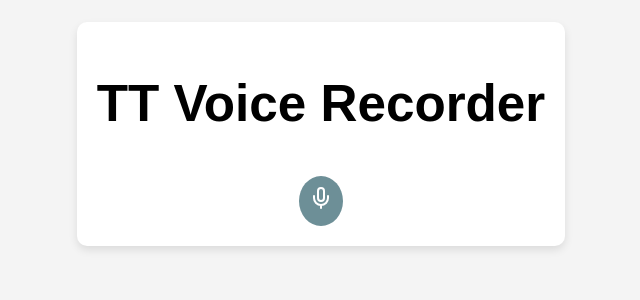
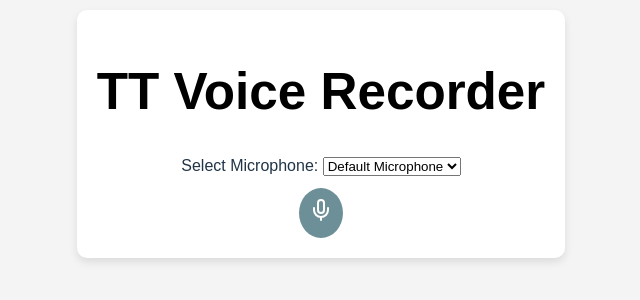
Before and after one commit to kamranlatifch/voice-recorder-app, a React (Vite) app: page / in a window 1280 px wide. Shown: the part 266-566 px from the top of the page, without its empty margins (319-959 px from the left). Built offline with nearby package versions, Linux system fonts and the light colour scheme.

Commit message:
fix/mic select

```diff
--- a/src/App.jsx
+++ b/src/App.jsx
@@ -1,5 +1,4 @@
 // import { useState, useRef } from 'react';
-
 // import { LiveAudioVisualizer } from 'react-audio-visualize';
 // import './App.css';
 // import { CircleStop, Mic } from 'lucide-react';
@@ -8,73 +7,118 @@
 //   const [isRecording, setIsRecording] = useState(false);
 //   const [audioURL, setAudioURL] = useState(null);
 //   const [mediaRecorder, setMediaRecorder] = useState(null);
+//   const [stream, setStream] = useState(null);
 //   const audioChunks = useRef([]);
+//   let retryCount = 0;
+//   const MAX_RETRIES = 5;
 
-//   // const startRecording = async () => {
-//   //   const stream = await navigator.mediaDevices.getUserMedia({ audio: true });
-//   //   const recorder = new MediaRecorder(stream);
+//   // Function to check if microphone is capturing real sound
+//   const checkMicActivity = async (stream) => {
+//     const audioContext = new (window.AudioContext ||
+//       window.webkitAudioContext)();
+//     const source = audioContext.createMediaStreamSource(stream);
+//     const analyser = audioContext.createAnalyser();
+//     source.connect(analyser);
+//     analyser.fftSize = 512;
+//     const buffer = new Uint8Array(analyser.frequencyBinCount);
 
-//   //   recorder.ondataavailable = (event) => {
-//   //     audioChunks.current.push(event.data);
-//   //   };
+//     return new Promise((resolve) => {
+//       setTimeout(() => {
+//         analyser.getByteFrequencyData(buffer);
+//         const sum = buffer.reduce((a, b) => a + b, 0);
+//         resolve(sum > 0); // If sum > 0, sound is detected
+//       }, 500);
+//     });
+//   };
 
-//   //   recorder.onstop = () => {
-//   //     const audioBlob = new Blob(audioChunks.current, { type: 'audio/wav' });
-//   //     setAudioURL(URL.createObjectURL(audioBlob));
-//   //     audioChunks.current = [];
-//   //   };
-
-//   //   recorder.start();
-//   //   setMediaRecorder(recorder);
-//   //   setIsRecording(true);
-//   // };
 //   const startRecording = async () => {
 //     try {
-//       // Try accessing the microphone
-//       const stream = await navigator.mediaDevices.getUserMedia({ audio: true });
+//       console.log('🎤 Requesting microphone access...');
 
-//       const recorder = new MediaRecorder(stream);
-//       recorder.ondataavailable = (event) =>
-//         audioChunks.current.push(event.data);
+//       // Fetch microphone stream
+//       const stream = await navigator.mediaDevices.getUserMedia({
+//         audio: {
+//           sampleRate: 48000, // Opus preferred rate
+//           channelCount: 1,
+//           noiseSuppression: true,
+//           echoCancellation: true,
+//         },
+//       });
+
+//       console.log('✅ Microphone accessed successfully');
+//       setStream(stream);
+
+//       // **Check if mic is capturing real sound**
+//       const hasAudio = await checkMicActivity(stream);
+//       if (!hasAudio) {
+//         console.warn('❌ No audio detected! Restarting...');
+//         if (retryCount < MAX_RETRIES) {
+//           retryCount++;
+//           setTimeout(startRecording, 1000);
+//         }
+//         return;
+//       }
+
+//       // **Setup MediaRecorder with Opus codec**
+//       const recorder = new MediaRecorder(stream, {
+//         mimeType: 'audio/webm;codecs=opus',
+//       });
+
+//       audioChunks.current = [];
+//       recorder.ondataavailable = (event) => {
+//         if (event.data.size > 0) {
+//           audioChunks.current.push(event.data);
+//         }
+//       };
+
 //       recorder.onstop = () => {
-//         const audioBlob = new Blob(audioChunks.current, { type: 'audio/wav' });
+//         if (audioChunks.current.length === 0) {
+//           console.warn('❌ No audio data received. Retrying...');
+//           if (retryCount < MAX_RETRIES) {
+//             retryCount++;
+//             startRecording();
+//           }
+//           return;
+//         }
+
+//         const audioBlob = new Blob(audioChunks.current, { type: 'audio/webm' });
 //         setAudioURL(URL.createObjectURL(audioBlob));
-//         audioChunks.current = [];
 //       };
 
 //       recorder.start();
 //       setMediaRecorder(recorder);
 //       setIsRecording(true);
+//       retryCount = 0; // Reset retries on success
 //     } catch (error) {
-//       // If microphone is in use by another app, an error will be thrown
-//       alert(
-//         'Another app is using the microphone. Close other apps before recording.'
-//       );
+//       console.error('🚨 Error starting recording:', error);
+//       if (retryCount < MAX_RETRIES) {
+//         retryCount++;
+//         setTimeout(startRecording, 1000);
+//       }
 //     }
 //   };
 
 //   const stopRecording = () => {
+//     console.log('🛑 Stopping recording...');
 //     if (mediaRecorder) {
 //       mediaRecorder.stop();
 //       setIsRecording(false);
+//     }
+//     if (stream) {
+//       stream.getTracks().forEach((track) => track.stop());
 //     }
 //   };
 
 //   return (
 //     <div className='app-container'>
-//       <h1 style={{ color: 'black' }}>Voice Recorder</h1>
+//       <h1 style={{ color: 'black' }}>TT Voice Recorder</h1>
 //       <div className='recorder-container'>
-//         {
-//           isRecording && (
-//             <LiveAudioVisualizer
-//               mediaRecorder={mediaRecorder}
-//               barColor='#6d8f97'
-//             />
-//           )
-//           // ) : (
-//           //   <div className='placeholder-wave' />
-//           // )
-//         }
+//         {isRecording && (
+//           <LiveAudioVisualizer
+//             mediaRecorder={mediaRecorder}
+//             barColor='#6d8f97'
+//           />
+//         )}
 
 //         <button
 //           className='record-btn'
@@ -92,7 +136,7 @@
 //   );
 // }
 
-import { useState, useRef } from 'react';
+import { useState, useRef, useEffect } from 'react';
 import { LiveAudioVisualizer } from 'react-audio-visualize';
 import './App.css';
 import { CircleStop, Mic } from 'lucide-react';
@@ -102,9 +146,40 @@ export default function App() {
   const [audioURL, setAudioURL] = useState(null);
   const [mediaRecorder, setMediaRecorder] = useState(null);
   const [stream, setStream] = useState(null);
+  const [mics, setMics] = useState([]);
+  const [selectedMic, setSelectedMic] = useState('default');
   const audioChunks = useRef([]);
   let retryCount = 0;
   const MAX_RETRIES = 5;
+
+  useEffect(() => {
+    async function getMicrophones() {
+      const devices = await navigator.mediaDevices.enumerateDevices();
+      let micList = devices.filter((d) => d.kind === 'audioinput');
+
+      console.log('Raw mic list:', micList);
+
+      // **Filter out duplicate mics by groupId**
+      const uniqueMics = micList.reduce((acc, mic) => {
+        if (!acc.some((m) => m.groupId === mic.groupId)) {
+          acc.push(mic);
+        }
+        return acc;
+      }, []);
+
+      console.log('Filtered mic list:', uniqueMics);
+      setMics(uniqueMics);
+
+      // **Auto-select the first mic if only one is available**
+      if (uniqueMics.length === 1) {
+        setSelectedMic(uniqueMics[0].deviceId);
+      } else {
+        setSelectedMic('default'); // Default behavior
+      }
+    }
+
+    getMicrophones();
+  }, []);
 
   // Function to check if microphone is capturing real sound
   const checkMicActivity = async (stream) => {
@@ -130,14 +205,17 @@ export default function App() {
       console.log('🎤 Requesting microphone access...');
 
       // Fetch microphone stream
-      const stream = await navigator.mediaDevices.getUserMedia({
+      const constraints = {
         audio: {
+          deviceId: selectedMic === 'default' ? undefined : selectedMic,
           sampleRate: 48000, // Opus preferred rate
           channelCount: 1,
           noiseSuppression: true,
           echoCancellation: true,
         },
-      });
+      };
+
+      const stream = await navigator.mediaDevices.getUserMedia(constraints);
 
       console.log('✅ Microphone accessed successfully');
       setStream(stream);
@@ -206,6 +284,38 @@ export default function App() {
   return (
     <div className='app-container'>
       <h1 style={{ color: 'black' }}>TT Voice Recorder</h1>
+
+      {/* <div>
+        <label>Select Microphone: </label>
+        <select
+          value={selectedMic}
+          onChange={(e) => setSelectedMic(e.target.value)}
+        >
+          <option value='default'>Default Microphone</option>
+          {mics?.map((mic) => (
+            <option key={mic.deviceId} value={mic.deviceId}>
+              {mic.label || `Microphone ${mics.indexOf(mic) + 1}`}
+            </option>
+          ))}
+        </select>
+      </div> */}
+      {!isRecording && (
+        <div>
+          <label>Select Microphone: </label>
+          <select
+            value={selectedMic}
+            onChange={(e) => setSelectedMic(e.target.value)}
+          >
+            <option value='default'>Default Microphone</option>
+            {mics?.map((mic) => (
+              <option key={mic.deviceId} value={mic.deviceId}>
+                {mic.label || `Microphone ${mics.indexOf(mic) + 1}`}
+              </option>
+            ))}
+          </select>
+        </div>
+      )}
+
       <div className='recorder-container'>
         {isRecording && (
           <LiveAudioVisualizer
@@ -229,200 +339,3 @@ export default function App() {
     </div>
   );
 }
-
-// import { useState, useRef } from 'react';
-// import { LiveAudioVisualizer } from 'react-audio-visualize';
-// import './App.css';
-// import { CircleStop, Mic } from 'lucide-react';
-
-// export default function App() {
-//   const [isRecording, setIsRecording] = useState(false);
-//   const [audioURL, setAudioURL] = useState(null);
-//   const [mediaRecorder, setMediaRecorder] = useState(null);
-//   const audioChunks = useRef([]);
-
-//   const checkMicUsage = async () => {
-//     console.log('Checking mic permissions');
-//     const devices = await navigator.mediaDevices.enumerateDevices();
-//     const micInUse = devices.some(
-//       (device) =>
-//         device.kind === 'audioinput' &&
-//         device.label.toLowerCase().includes('in use')
-//     );
-
-//     if (micInUse) {
-//       alert(
-//         'Microphone is being used by another app. Close Loom, Google Meet, or any recording software.'
-//       );
-//       return false;
-//     }
-//     console.log('MIC Permissions granted');
-//     return true;
-//   };
-//   // const startRecording = async () => {
-//   //   try {
-//   //     console.log('🎤 Starting recording...');
-
-//   //     // 🔹 Force default microphone selection
-//   //     const devices = await navigator.mediaDevices.enumerateDevices();
-//   //     const defaultMic = devices.find(
-//   //       (d) => d.kind === 'audioinput' && d.deviceId
-//   //     );
-
-//   //     if (!defaultMic) {
-//   //       alert('No microphone detected. Please check your audio settings.');
-//   //       return;
-//   //     }
-
-//   //     const stream = await navigator.mediaDevices.getUserMedia({
-//   //       audio: { deviceId: { exact: defaultMic.deviceId } },
-//   //     });
-
-//   //     console.log('🎤 Using Default Mic:', defaultMic.label);
-
-//   //     const recorder = new MediaRecorder(stream, {
-//   //       mimeType: 'audio/webm;codecs=opus',
-//   //     });
-
-//   //     audioChunks.current = [];
-
-//   //     recorder.ondataavailable = (event) => {
-//   //       if (event.data.size > 0) {
-//   //         audioChunks.current.push(event.data);
-//   //       }
-//   //     };
-
-//   //     recorder.onstop = () => {
-//   //       if (audioChunks.current.length === 0) {
-//   //         alert('Recording failed. No audio detected.');
-//   //         return;
-//   //       }
-
-//   //       const audioBlob = new Blob(audioChunks.current, { type: 'audio/webm' });
-//   //       setAudioURL(URL.createObjectURL(audioBlob));
-//   //     };
-
-//   //     recorder.start();
-//   //     setMediaRecorder(recorder);
-//   //     setIsRecording(true);
-//   //   } catch (error) {
-//   //     console.error('Error starting recording:', error);
-//   //     alert('Failed to access the microphone. Try closing other apps.');
-//   //   }
-//   // };
-//   const startRecording = async () => {
-//     try {
-//       console.log('🎤 Trying to start recording...');
-
-//       // Step 1️⃣: Force default microphone selection
-//       const devices = await navigator.mediaDevices.enumerateDevices();
-//       const defaultMic = devices.find(
-//         (d) => d.kind === 'audioinput' && d.deviceId
-//       );
-
-//       if (!defaultMic) {
-//         alert('No microphone detected. Please check your audio settings.');
-//         return;
-//       }
-
-//       const stream = await navigator.mediaDevices.getUserMedia({
-//         audio: { deviceId: { exact: defaultMic.deviceId } },
-//       });
-
-//       console.log('🎤 Using Default Mic:', defaultMic.label);
-
-//       // Step 2️⃣: Check for silent recordings
-//       const audioContext = new (window.AudioContext ||
-//         window.webkitAudioContext)();
-//       const source = audioContext.createMediaStreamSource(stream);
-//       const analyser = audioContext.createAnalyser();
-//       source.connect(analyser);
-
-//       const dataArray = new Uint8Array(analyser.frequencyBinCount);
-//       let hasAudio = false;
-
-//       const checkAudioInterval = setInterval(() => {
-//         analyser.getByteFrequencyData(dataArray);
-//         if (dataArray.some((value) => value > 0)) {
-//           hasAudio = true;
-//           clearInterval(checkAudioInterval);
-//         }
-//       }, 500);
-
-//       setTimeout(() => {
-//         if (!hasAudio) {
-//           alert(
-//             'Microphone detected, but no sound captured. Restarting recording...'
-//           );
-//           stream.getTracks().forEach((track) => track.stop()); // Stop bad stream
-//           setTimeout(startRecording, 1000); // Restart recording
-//         }
-//       }, 2000);
-
-//       // Step 3️⃣: Start recording with Opus codec (better than WAV)
-//       const recorder = new MediaRecorder(stream, {
-//         mimeType: 'audio/webm;codecs=opus',
-//       });
-
-//       audioChunks.current = [];
-
-//       recorder.ondataavailable = (event) => {
-//         if (event.data.size > 0) {
-//           audioChunks.current.push(event.data);
-//         }
-//       };
-
-//       recorder.onstop = () => {
-//         if (audioChunks.current.length === 0) {
-//           alert('Recording failed. No audio detected. Retrying...');
-//           startRecording(); // Restart recording
-//           return;
-//         }
-
-//         const audioBlob = new Blob(audioChunks.current, { type: 'audio/webm' });
-//         setAudioURL(URL.createObjectURL(audioBlob));
-//       };
-
-//       recorder.start();
-//       setMediaRecorder(recorder);
-//       setIsRecording(true);
-//     } catch (error) {
-//       console.error('Error starting recording:', error);
-//       alert('Failed to access the microphone. Try closing other apps.');
-//     }
-//   };
-
-//   const stopRecording = () => {
-//     console.log('Recording is stopped');
-//     if (mediaRecorder) {
-//       mediaRecorder.stop();
-//       setIsRecording(false);
-//     }
-//   };
-
-//   return (
-//     <div className='app-container'>
-//       <h1 style={{ color: 'black' }}>TT Voice Recorder</h1>
-//       <div className='recorder-container'>
-//         {isRecording && (
-//           <LiveAudioVisualizer
-//             mediaRecorder={mediaRecorder}
-//             barColor='#6d8f97'
-//           />
-//         )}
-
-//         <button
-//           className='record-btn'
-//           onClick={isRecording ? stopRecording : startRecording}
-//         >
-//           {isRecording ? <CircleStop /> : <Mic />}
-//         </button>
-//       </div>
-//       {audioURL && (
-//         <div className='audio-player'>
-//           <audio controls src={audioURL}></audio>
-//         </div>
-//       )}
-//     </div>
-//   );
-// }
```
